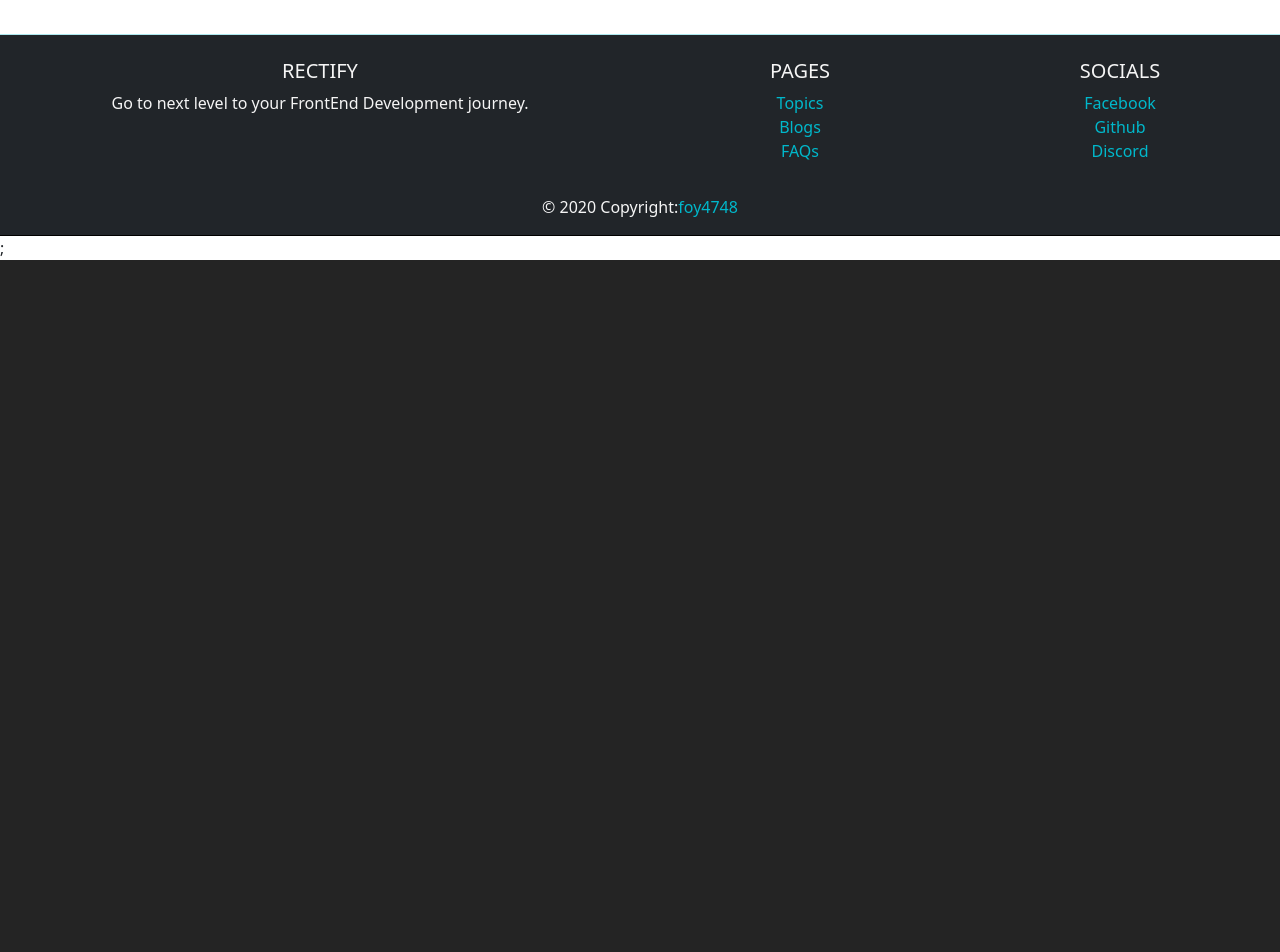
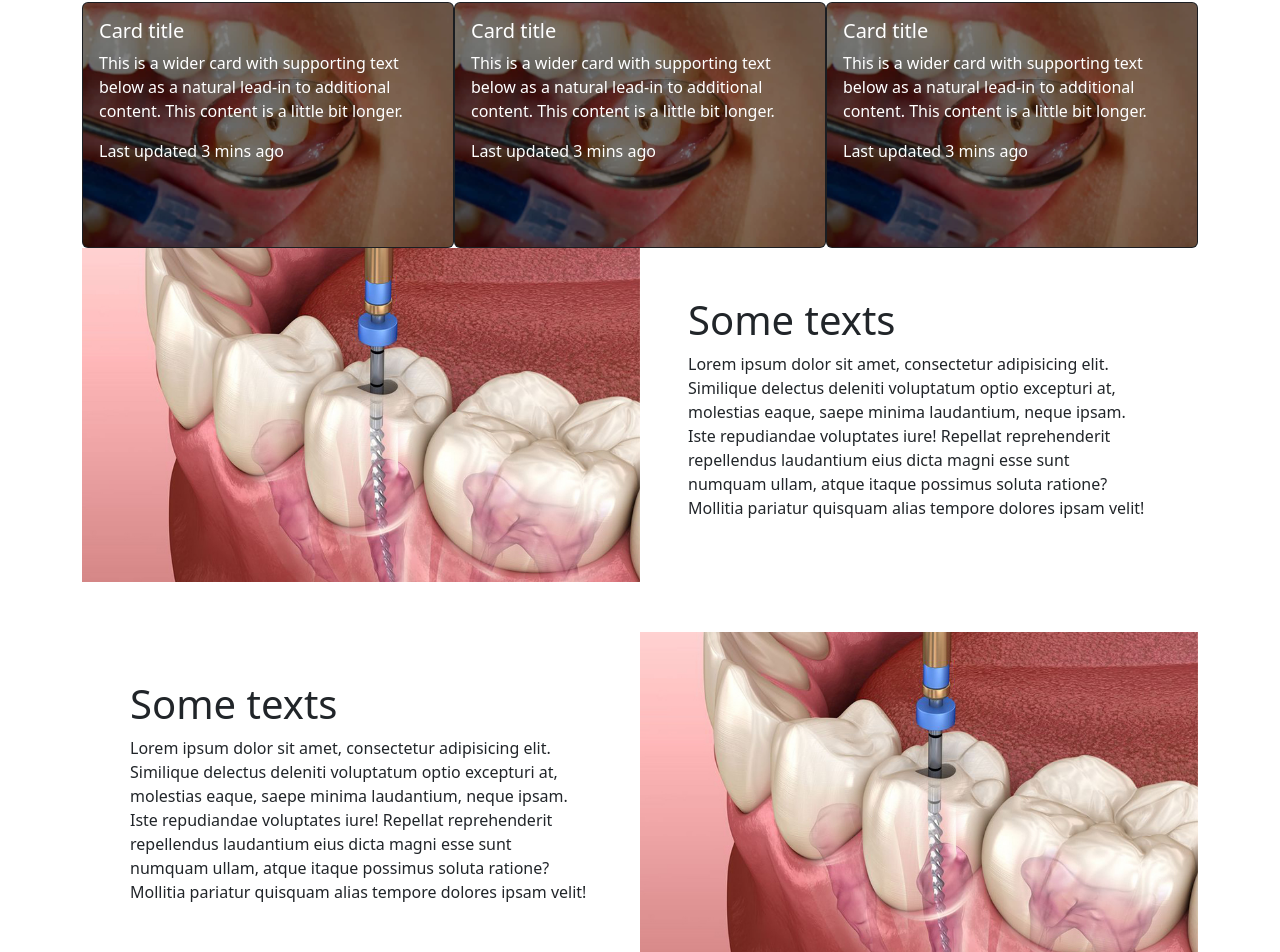
Before and after one commit to foy4748/dentist-review, a React (Vite) app: page / in a window 1280 px wide. Shown: the part 198-1150 px from the top of the page. Before the commit the page ends 800 px from the top, so only its background shows below. Built offline with nearby package versions, Linux system fonts and the light colour scheme; no server answers; what react-photo-view would draw is missing.

Commit message:
Added Brand Name to Titles as well

```diff
--- a/index.html
+++ b/index.html
@@ -4,7 +4,7 @@
     <meta charset="UTF-8" />
     <link rel="icon" type="image/svg+xml" href="/favicon.svg" />
     <meta name="viewport" content="width=device-width, initial-scale=1.0" />
-    <title>Vite + React</title>
+    <title>Dr. Hakim</title>
   </head>
   <body>
     <div id="root"></div>
--- a/src/App.css
+++ b/src/App.css
@@ -13,6 +13,12 @@
 
 .cardImg {
   width: 100%;
+}
+
+.featureCard {
+  max-height: 20rem;
+  object-fit: cover;
+  filter: brightness(50%);
 }
 .widget-svg {
   width: 2rem !important;
--- a/src/components/AddService/AddService.jsx
+++ b/src/components/AddService/AddService.jsx
@@ -1,12 +1,13 @@
 const SERVER =
   import.meta.env.VITE_SERVER_ADDRESS || import.meta.env.VITE_DEV_SERVER;
+const AppName = import.meta.env.VITE_AppName;
 import styles from "./AddService.module.css";
 
 import { Form, Button, Container } from "react-bootstrap";
 
 import toast from "react-hot-toast";
 
-import { useState } from "react";
+import { useState, useEffect } from "react";
 import { useNavigate } from "react-router-dom";
 
 export default function AddService() {
@@ -16,6 +17,10 @@ export default function AddService() {
   const [photoUrl, setPhotoUrl] = useState("");
 
   const navigate = useNavigate();
+
+  useEffect(() => {
+    window.document.title = `${AppName} || Add Service`;
+  }, []);
   const handleServiceSubmit = async (e) => {
     e.preventDefault();
     try {
--- a/src/components/Blogs/Blogs.jsx
+++ b/src/components/Blogs/Blogs.jsx
@@ -1,12 +1,19 @@
+const AppName = import.meta.env.VITE_AppName;
+
+import { useEffect } from "react";
+
 import { Container } from "react-bootstrap";
 import styles from "./Blogs.module.css";
+
 export default function Blogs() {
+  useEffect(() => {
+    window.document.title = `${AppName} || Blogs`;
+  }, []);
   return (
     <Container>
+      <h1>Blogs</h1>
       <div className={styles.blogContainer}>
-        <div className="mb-5">
-          <h1>Blogs</h1>
-        </div>
+        <div className="mb-5"></div>
         <div className={styles.singleBlog}>
           <h1>1. Difference between SQL and NoSQL</h1>
           <div className={styles.answer}>
--- /dev/null
+++ b/src/components/Home/FeatureCards.jsx
@@ -0,0 +1,53 @@
+import { Card } from "react-bootstrap";
+
+export default function FeatureCards() {
+  return (
+    <div className="d-lg-flex">
+      <Card className="bg-dark text-white">
+        <Card.Img
+          src="/Fix Tooth Decay.jpg"
+          alt="Card image"
+          className="img featureCard"
+        />
+        <Card.ImgOverlay>
+          <Card.Title>Card title</Card.Title>
+          <Card.Text>
+            This is a wider card with supporting text below as a natural lead-in
+            to additional content. This content is a little bit longer.
+          </Card.Text>
+          <Card.Text>Last updated 3 mins ago</Card.Text>
+        </Card.ImgOverlay>
+      </Card>
+      <Card className="bg-dark text-white">
+        <Card.Img
+          src="/Fix Tooth Decay.jpg"
+          alt="Card image"
+          className="img featureCard"
+        />
+        <Card.ImgOverlay>
+          <Card.Title>Card title</Card.Title>
+          <Card.Text>
+            This is a wider card with supporting text below as a natural lead-in
+            to additional content. This content is a little bit longer.
+          </Card.Text>
+          <Card.Text>Last updated 3 mins ago</Card.Text>
+        </Card.ImgOverlay>
+      </Card>
+      <Card className="bg-dark text-white">
+        <Card.Img
+          src="/Fix Tooth Decay.jpg"
+          alt="Card image"
+          className="img featureCard"
+        />
+        <Card.ImgOverlay>
+          <Card.Title>Card title</Card.Title>
+          <Card.Text>
+            This is a wider card with supporting text below as a natural lead-in
+            to additional content. This content is a little bit longer.
+          </Card.Text>
+          <Card.Text>Last updated 3 mins ago</Card.Text>
+        </Card.ImgOverlay>
+      </Card>
+    </div>
+  );
+}
--- /dev/null
+++ b/src/components/Home/Hero.jsx
@@ -0,0 +1,56 @@
+export default function Hero() {
+  return (
+    <>
+      <section className="d-md-flex w-100">
+        <aside className="w-100">
+          <picture>
+            <img
+              src="/Root Canal.jpg"
+              className="img img-fluid"
+              alt="Root Canal"
+            />
+          </picture>
+        </aside>
+        <aside className=" w-100 d-flex align-items-center">
+          <div className="p-5">
+            <h1>Some texts</h1>
+            <p>
+              Lorem ipsum dolor sit amet, consectetur adipisicing elit.
+              Similique delectus deleniti voluptatum optio excepturi at,
+              molestias eaque, saepe minima laudantium, neque ipsam. Iste
+              repudiandae voluptates iure! Repellat reprehenderit repellendus
+              laudantium eius dicta magni esse sunt numquam ullam, atque itaque
+              possimus soluta ratione? Mollitia pariatur quisquam alias tempore
+              dolores ipsam velit!
+            </p>
+          </div>
+        </aside>
+      </section>
+      <section className="mt-5 d-md-flex flex-row-reverse w-100">
+        <aside className="w-100">
+          <picture>
+            <img
+              src="/Root Canal.jpg"
+              className="img img-fluid"
+              alt="Root Canal"
+            />
+          </picture>
+        </aside>
+        <aside className=" w-100 d-flex align-items-center">
+          <div className="p-5">
+            <h1>Some texts</h1>
+            <p>
+              Lorem ipsum dolor sit amet, consectetur adipisicing elit.
+              Similique delectus deleniti voluptatum optio excepturi at,
+              molestias eaque, saepe minima laudantium, neque ipsam. Iste
+              repudiandae voluptates iure! Repellat reprehenderit repellendus
+              laudantium eius dicta magni esse sunt numquam ullam, atque itaque
+              possimus soluta ratione? Mollitia pariatur quisquam alias tempore
+              dolores ipsam velit!
+            </p>
+          </div>
+        </aside>
+      </section>
+    </>
+  );
+}
--- a/src/components/Home/Home.jsx
+++ b/src/components/Home/Home.jsx
@@ -1,17 +1,22 @@
 const SERVER =
   import.meta.env.VITE_SERVER_ADDRESS || import.meta.env.VITE_DEV_SERVER;
+const AppName = import.meta.env.VITE_AppName;
 
 import { Container, Row, Col } from "react-bootstrap";
 import { Link } from "react-router-dom";
 import { PhotoProvider } from "react-photo-view";
 
 import ServiceCard from "../Services/ServiceCard";
+// Dumb Components
+import Hero from "./Hero";
+import FeatureCards from "./FeatureCards";
 
 import { useEffect, useState } from "react";
 export default function Home() {
   const [services, setServices] = useState([]);
   useEffect(() => {
     let limit = 3;
+    window.document.title = `${AppName} || Home`;
     const options = {
       headers: {
         "Content-Type": "application/json",
@@ -42,6 +47,12 @@ export default function Home() {
           </Link>
         </div>
       </Container>
+      <Container>
+        <FeatureCards />
+      </Container>
+      <Container>
+        <Hero />
+      </Container>
     </div>
   );
 }
--- a/src/components/MyReviews/EditMyReview.jsx
+++ b/src/components/MyReviews/EditMyReview.jsx
@@ -9,6 +9,7 @@ import styles from "./EditMyReview.module.css";
 
 const SERVER =
   import.meta.env.VITE_SERVER_ADDRESS || import.meta.env.VITE_DEV_SERVER;
+const AppName = import.meta.env.VITE_AppName;
 
 export default function EditMyReview() {
   const [review, setReview] = useState({});
@@ -21,6 +22,7 @@ export default function EditMyReview() {
   const [currentRaing, setCurrentRating] = useState(5);
 
   useEffect(() => {
+    window.document.title = `${AppName} || Edit Review`;
     const authtoken = localStorage.getItem("authtoken");
     const options = {
       headers: {
@@ -75,6 +77,8 @@ export default function EditMyReview() {
     }
   };
   const formJSX = (
+    <>
+      <h1>Edit Review</h1>
       <section className={styles.formContainer}>
         <Form onSubmit={handleReviewSubmit} className={styles.editForm}>
           <Form.Group className="mb-3" controlId="exampleForm.ControlTextarea1">
@@ -102,6 +106,7 @@ export default function EditMyReview() {
           </button>
         </Form>
       </section>
+    </>
   );
 
   return <div>{formJSX}</div>;
--- a/src/components/MyReviews/MyReviews.jsx
+++ b/src/components/MyReviews/MyReviews.jsx
@@ -1,3 +1,4 @@
+const AppName = import.meta.env.VITE_AppName;
 const SERVER =
   import.meta.env.VITE_SERVER_ADDRESS || import.meta.env.VITE_DEV_SERVER;
 
@@ -18,6 +19,7 @@ export default function MyReview() {
   const [reviews, setReviews] = useState([]);
   const location = useLocation();
   useEffect(() => {
+    window.document.title = `${AppName} || My Reviews`;
     const authtoken = localStorage.getItem("authtoken");
     const options = {
       headers: {
--- a/src/components/Services/ServiceDetails.jsx
+++ b/src/components/Services/ServiceDetails.jsx
@@ -15,6 +15,7 @@ import { Form, Container } from "react-bootstrap";
 
 const SERVER =
   import.meta.env.VITE_SERVER_ADDRESS || import.meta.env.VITE_DEV_SERVER;
+const AppName = import.meta.env.VITE_AppName;
 
 export default function ServiceDetails() {
   const { authLoading } = useContext(userContext);
@@ -33,6 +34,7 @@ export default function ServiceDetails() {
     fetch(`${SERVER}/service/${id}`)
       .then((res) => res.json())
       .then(({ data }) => {
+        window.document.title = `Service || ${data?.title}`;
         setService(data);
         setLoading(false);
       })
--- a/src/components/Shared/Footer.jsx
+++ b/src/components/Shared/Footer.jsx
@@ -1,5 +1,7 @@
 import styles from "./Footer.module.css";
 import { Link } from "react-router-dom";
+const AppName = import.meta.env.VITE_AppName;
+
 export default function FooterSection() {
   return (
     <>
@@ -8,7 +10,7 @@ export default function FooterSection() {
           <div className="container-fluid text-center text-md-left">
             <div className="row">
               <div className="col-md-6 mt-md-0 mt-3">
-                <h5 className="text-uppercase">Rectify</h5>
+                <h5 className="text-uppercase">{AppName}</h5>
                 <p>Go to next level to your FrontEnd Development journey.</p>
               </div>
 
--- a/src/components/Shared/Navbar.jsx
+++ b/src/components/Shared/Navbar.jsx
@@ -1,6 +1,8 @@
 //import styles from "./Navbar.module.css";
 import { NavLink, Link, useLocation, useNavigate } from "react-router-dom";
 import { useRef, useContext } from "react";
+
+const AppName = import.meta.env.VITE_AppName;
 
 import {
   Container,
@@ -166,7 +168,7 @@ export default function NavBar({ darkActive, setDarkActive }) {
             />
           </Navbar.Brand>
           <Navbar.Brand as={Link} to="/">
-            Reactify
+            {AppName}
           </Navbar.Brand>
           <Navbar.Toggle
             aria-controls="responsive-navbar-nav"
```
Lines whose indentation alone changed are shown as unchanged.
